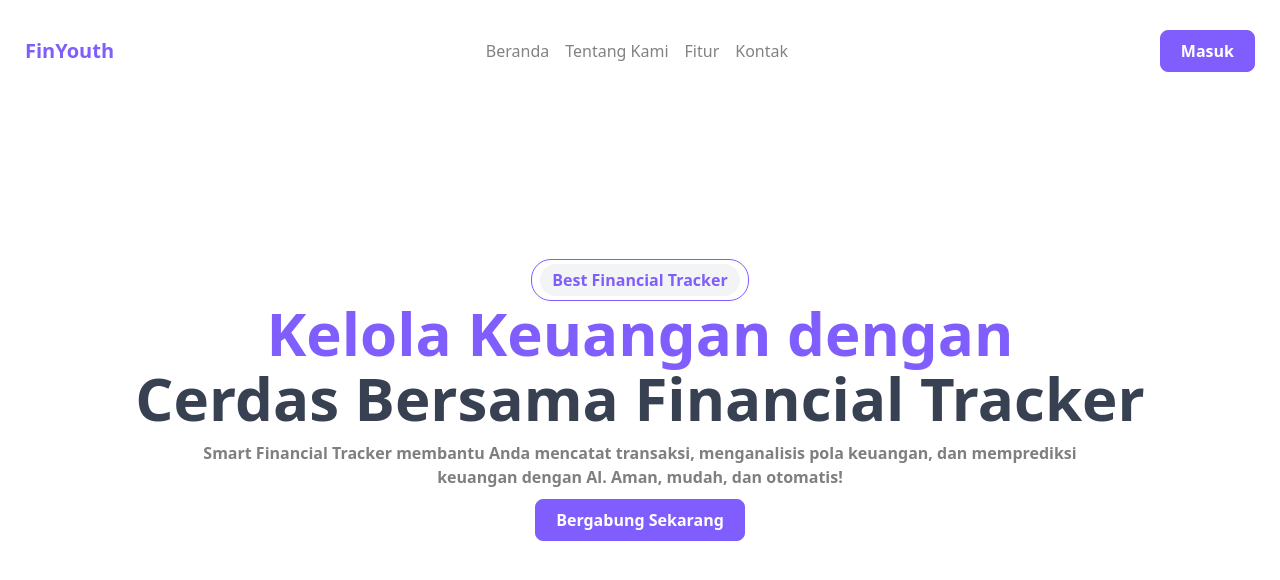
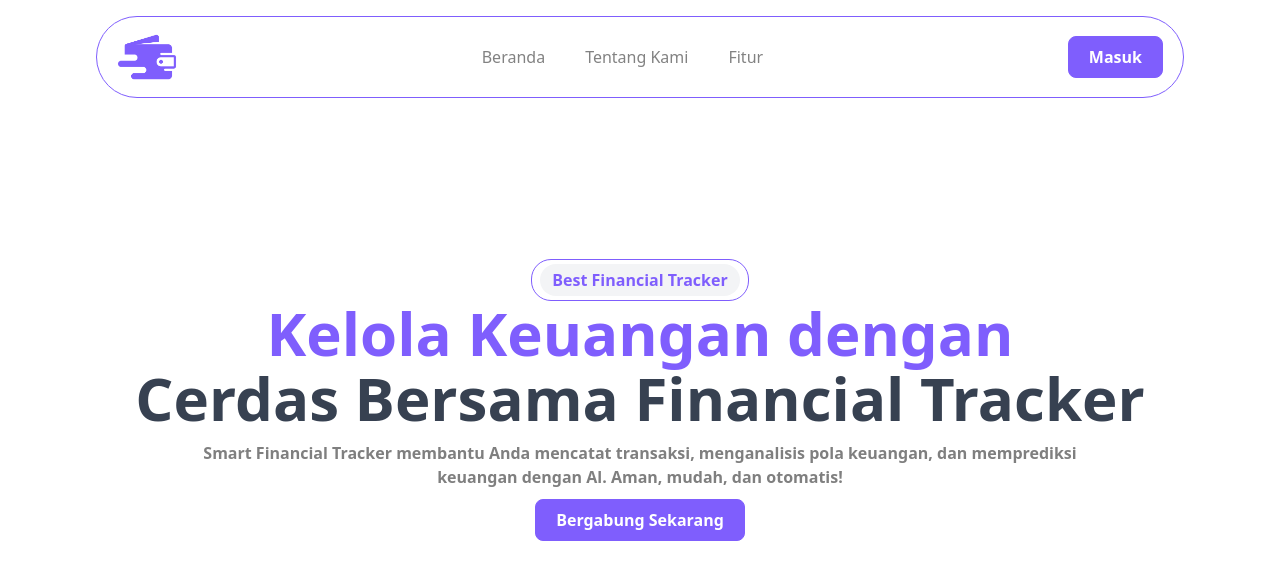
Before and after one commit to Randi-95/capstone2, a React (Vite) app: page / in a window 1280 px wide. Shown: the top 580 px of the page. Built offline with nearby package versions, Linux system fonts and the light colour scheme.

Commit message:
navbar-revisi

```diff
--- a/component/fragments/navbar.jsx
+++ b/component/fragments/navbar.jsx
@@ -21,17 +21,16 @@ function Navbar() {
     }, []);
 
     return (
-        <div className={`navbar fixed top-0 right-0 left-0 transition-all duration-[0.1s] ${scrolling ? "bg-white shadow-lg px-[12px] py-[20px]" : "bg-white px-[25px] py-[30px]"}`}>
+        <div className={`navbar fixed top-0 right-0 left-0 transition-all duration-[0.1s] w-[85%] mx-auto border border-[#7f5efd] mt-4 rounded-[50px] px-[20px] py-[10px] ${scrolling ? "bg-white shadow-lg" : "bg-white"}`}>
             <div className="container-navbar flex justify-between items-center">
                 <div className="nav-logo">
-                    <h2 className="text-[20px] text-[#7f5efd] font-[700]">FinYouth</h2>
+                    <img src="../../public/img/logo-capstone.png" alt="" className="w-[60px]"/>
                 </div>
                 <div className="navbar-nav hidden md:block">
-                    <ul className="flex gap-4">
+                    <ul className="flex gap-10">
                         <li><a href=""><p className="text-[#828282] text-[16px] font-[500] hover:text-[#7f5efd]">Beranda</p></a></li>
                         <li><a href=""><p className="text-[#828282] text-[16px] font-[500] hover:text-[#7f5efd]">Tentang Kami</p></a></li>
                         <li><a href=""><p className="text-[#828282] text-[16px] font-[500] hover:text-[#7f5efd]">Fitur</p></a></li>
-                        <li><a href=""><p className="text-[#828282] text-[16px] font-[500] hover:text-[#7f5efd]">Kontak</p></a></li>
                     </ul>
                 </div>
                 <div className="navbar-button flex gap-[5px]">
```
Also changed, not shown: public/img/logo-capstone.png (added).
